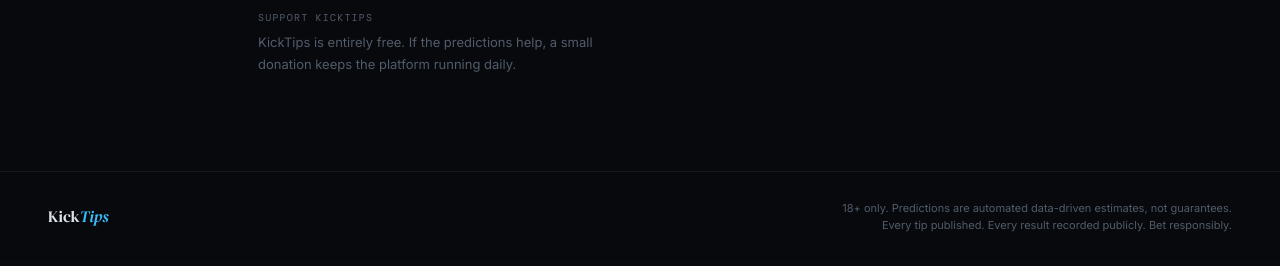
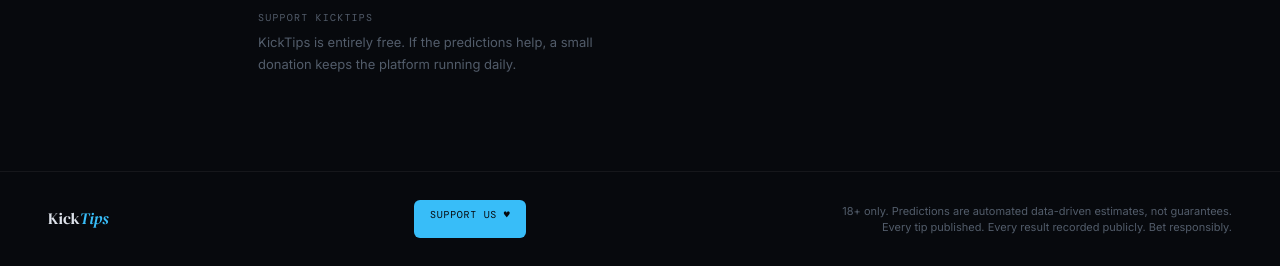
Before and after one commit to Yandisa/KickTips, a Django app: template website/templates/website/home.html in a window 1280 px wide. Shown: the part 808-1074 px from the top of the page. Before the commit the page ends 1040 px from the top, so only its background shows below. Run offline with Django 3.2, Linux system fonts and the light colour scheme; the template is opened without the code that fills it, so the values that code supplies are empty.

Commit message:
Add support button to website footer

```diff
--- a/website/templates/website/base.html
+++ b/website/templates/website/base.html
@@ -159,6 +159,9 @@
 
 <footer>
   <div class="brand">Kick<em>Tips</em></div>
+  <div style="display:flex; align-items:center; gap:12px; flex-wrap:wrap;">
+    <a href="{% url 'donate' %}" class="btn btn-accent" style="font-size:10px; padding:7px 16px;">Support us ♥</a>
+  </div>
   <div class="legal">
     18+ only. Predictions are automated data-driven estimates, not guarantees.
     Every tip published. Every result recorded publicly. Bet responsibly.
```
